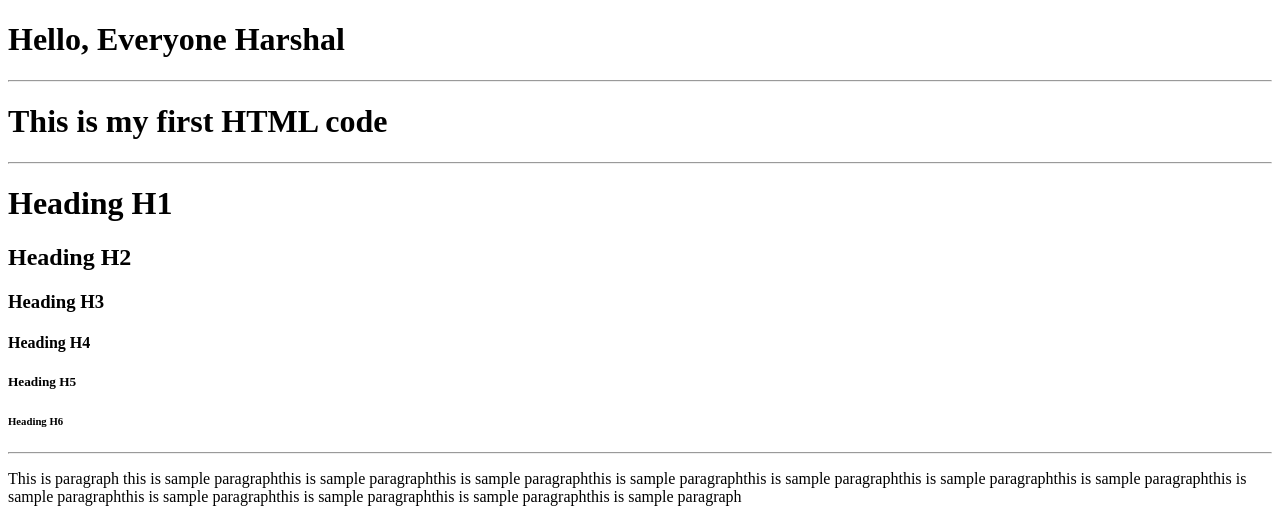
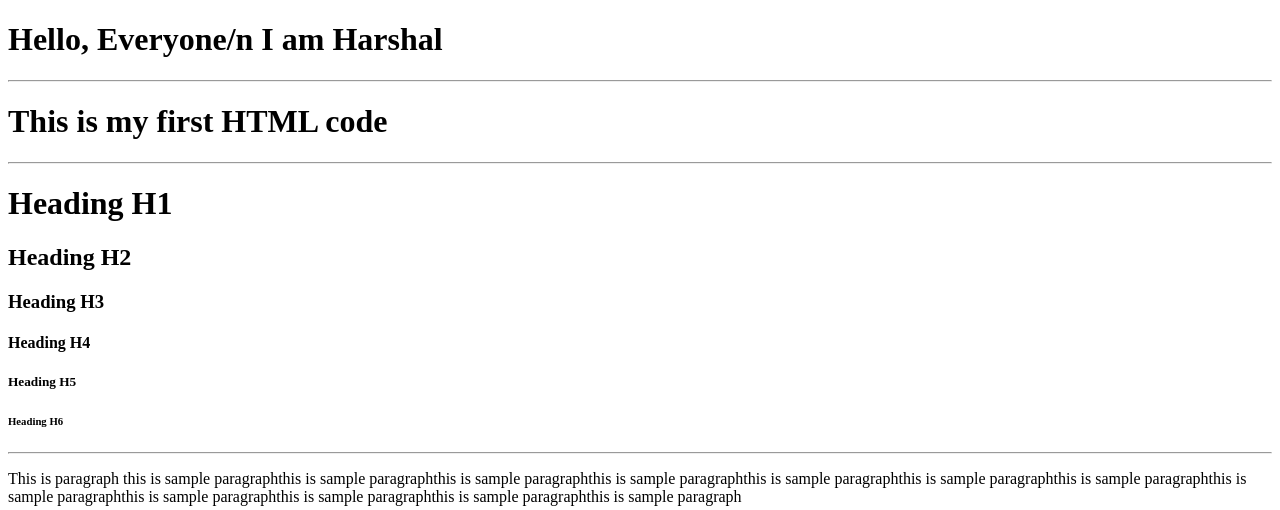
Before and after one commit to harshalpuri1/Welcome, a plain HTML site: page Index.html in a window 1280 px wide. Shown: the top 510 px of the page. Drawn offline with Linux system fonts and the light colour scheme.

Commit message:
Update Index.html
change heading

```diff
--- a/Index.html
+++ b/Index.html
@@ -6,7 +6,7 @@
     <title>Document</title>
 </head>
 <body>
-    <h1>Hello, Everyone Harshal</h1><hr>
+    <h1>Hello, Everyone/n I am  Harshal</h1><hr>
     <h1>This is my first HTML code</h1><hr>
     <h1>Heading H1 </h1>
     <h2>Heading H2 </h2>
```
